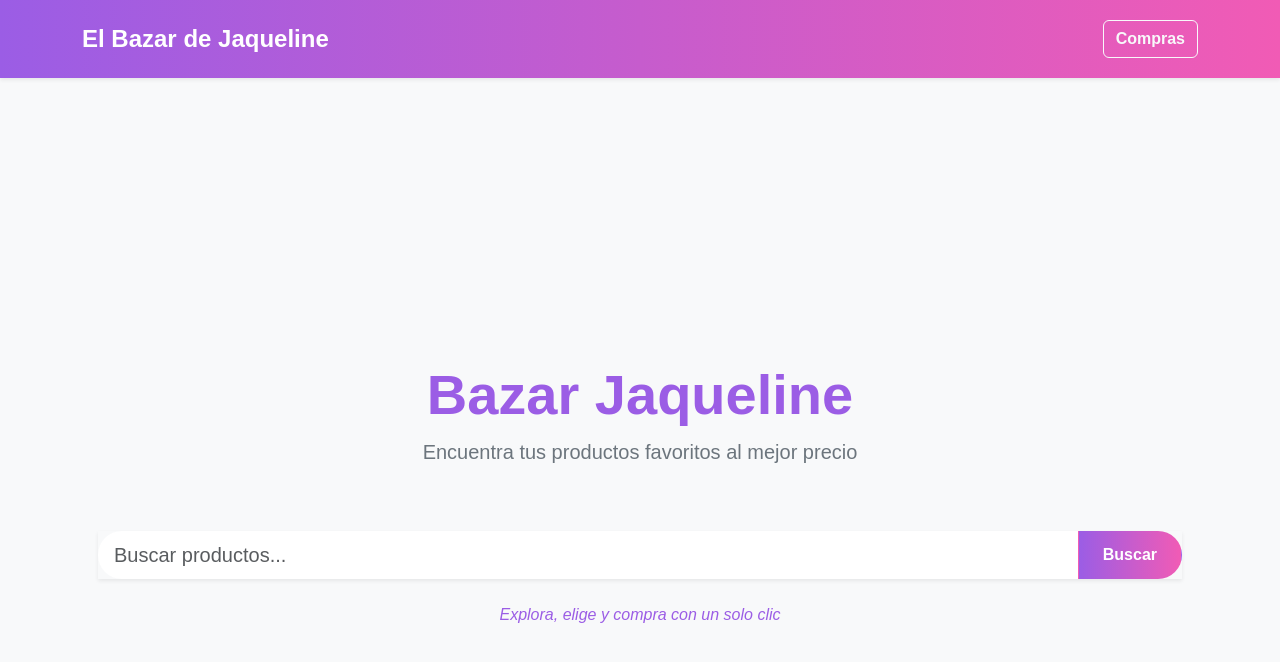
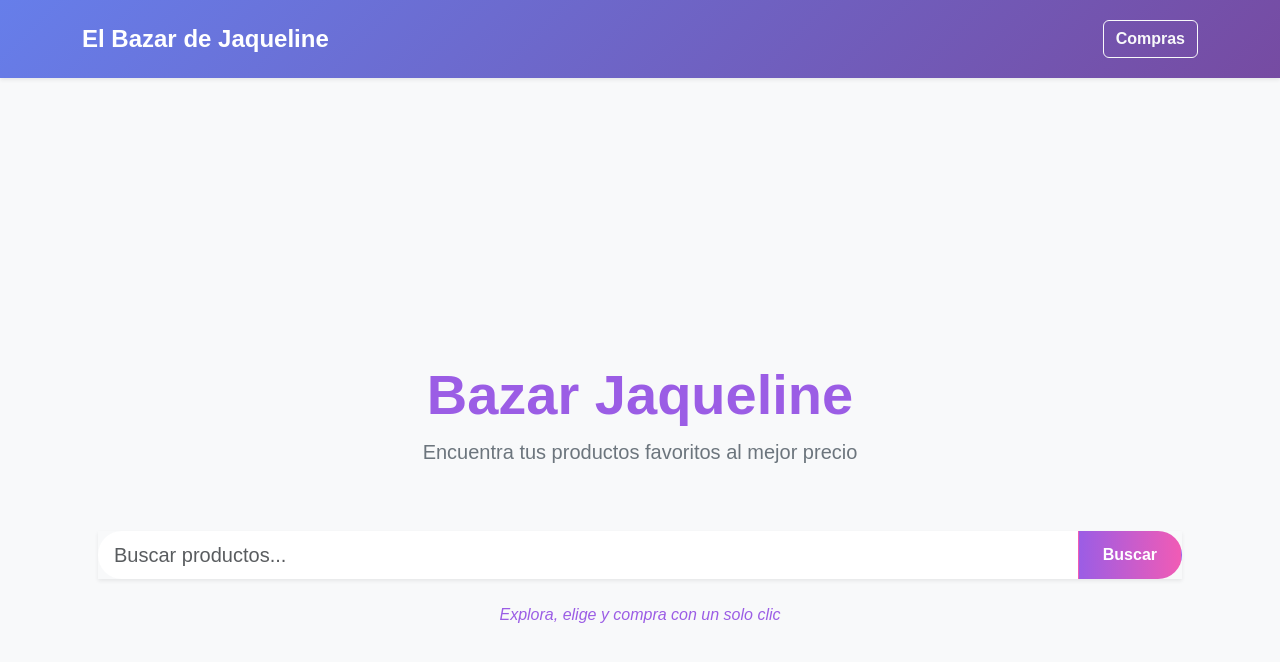
Before and after one commit to IDGS-901-22000945/exam2dofrontend, a React (Vite) app: page / in a window 1280 px wide. Shown: the top 662 px of the page. Built offline with nearby package versions, Linux system fonts and the light colour scheme.

Commit message:
corrección diseño

```diff
--- a/src/layout/LayoutPublic.jsx
+++ b/src/layout/LayoutPublic.jsx
@@ -16,12 +16,13 @@ const LayoutPublic = () => {
 
   return (
     <div>
-      <nav className="navbar navbar-dark shadow-sm py-3">
+      <nav className="navbar navbar-dark shadow-sm py-3" style={{ background: 'linear-gradient(135deg, #667eea 0%, #764ba2 100%)' }}>
         <div className="container">
-          <div className="d-flex justify-content-between align-items-center w-100 mb-2 mb-md-0">
-            <Link className="navbar-brand fw-bold text-white fs-4" to="/">
+          <div className="d-flex justify-content-between align-items-center w-100 flex-wrap gap-2">
+            <Link className="navbar-brand fw-bold text-white fs-4 m-0" to="/">
               El Bazar de Jaqueline
             </Link>
+
             <Link to="/sales" className="btn btn-outline-light fw-semibold">
               Compras
             </Link>
@@ -30,18 +31,18 @@ const LayoutPublic = () => {
           {showSearchBar && (
             <form
               onSubmit={handleSearch}
-              className="d-flex w-100 mt-2 mt-md-0"
+              className="d-flex w-100 mt-3 gap-2"
             >
               <input
                 type="text"
                 placeholder="Buscar productos..."
                 value={query}
                 onChange={(e) => setQuery(e.target.value)}
-                className="form-control"
+                className="form-control form-control-lg"
               />
               <button
                 type="submit"
-                className="btn btn-light text-primary fw-semibold ms-2"
+                className="btn btn-light text-primary fw-semibold px-4"
               >
                 Buscar
               </button>
```
